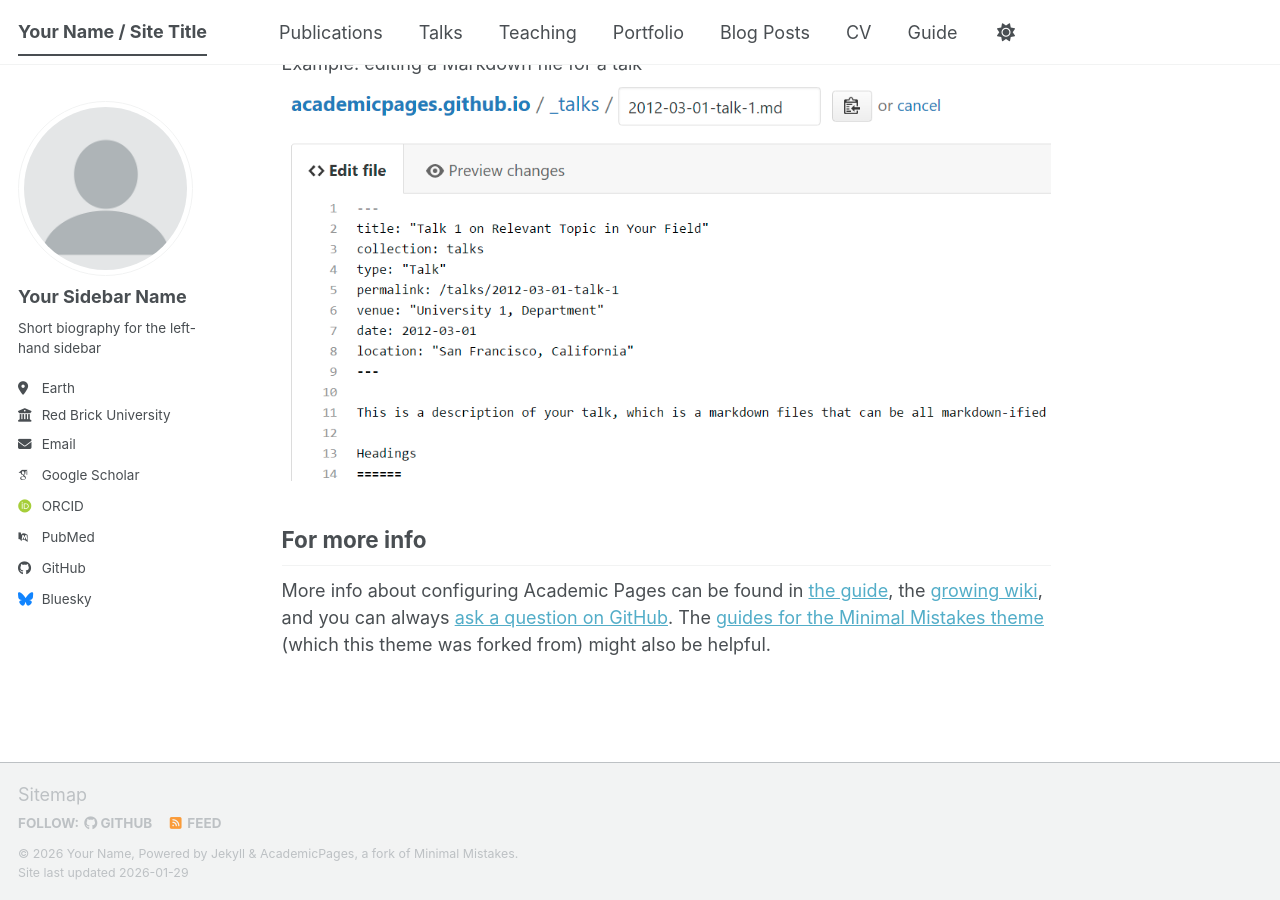
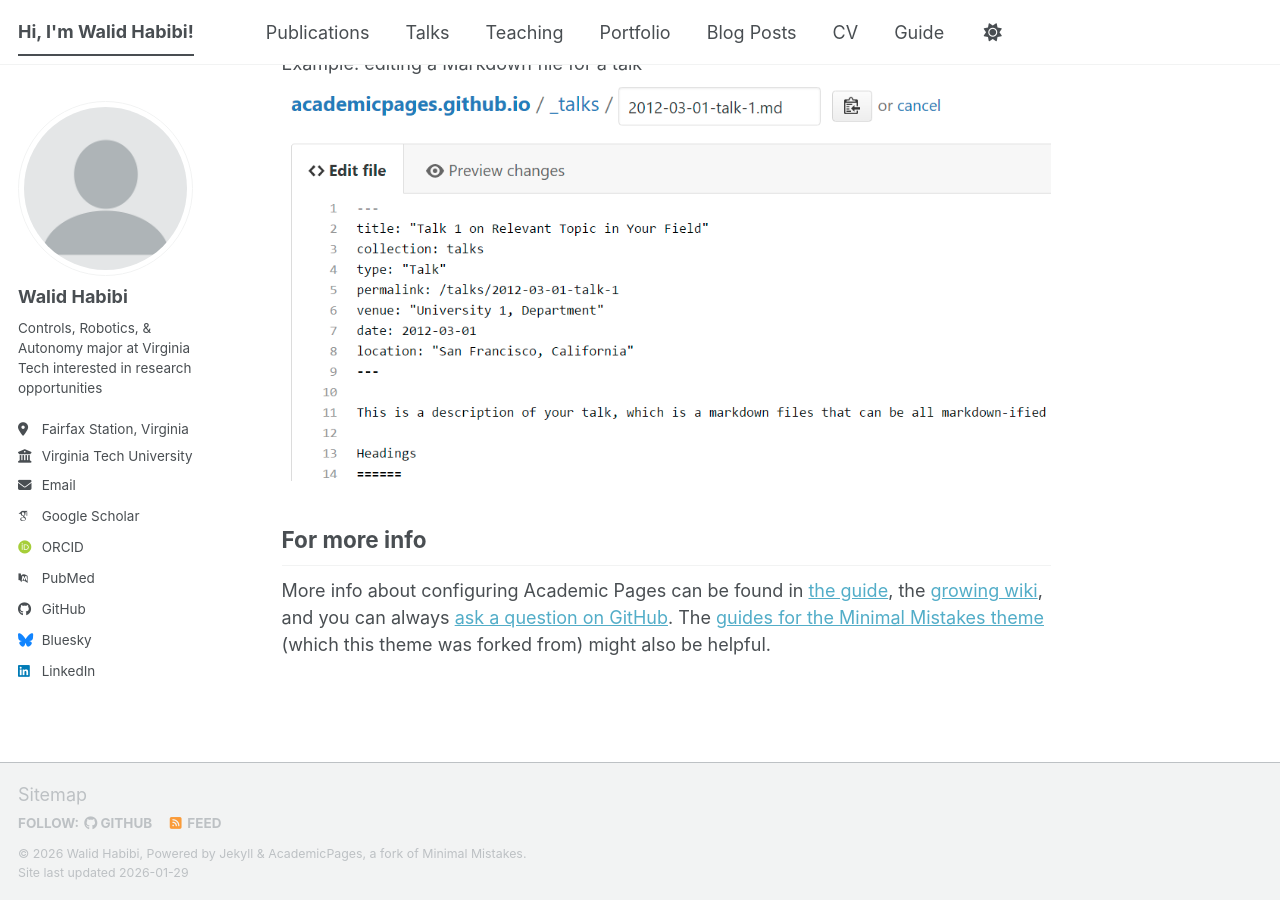
Before and after one commit to walidhabibilol/walidhabibilol.github.io, a Jekyll site: the page built from _pages/about.md, in a window 1280 px wide and 900 px high, scrolled down 2720 px. Built offline with Jekyll 4.4.1, drawn with Linux system fonts in a browser that asks for light colours; some web fonts are replaced; a script bundle is joined from its source files by our own code; library files that are not in the unit come from our copies.

Commit message:
Customize site configuration and author information

```diff
--- a/_config.yml
+++ b/_config.yml
@@ -9,14 +9,14 @@
 # Basic Site Settings
 locale                   : "en-US"
 site_theme               : "default" # The available themes options are "default", "air", "sunrise", "mint", "dirt" and "contrast"
-title                    : "Your Name / Site Title"
+title                    : "Hi, I'm Walid Habibi!"
 title_separator          : "-"
-name                     : &name "Your Name"
-description              : &description "Your Name's academic portfolio"   # Update this with a general description of your site, this is the default if not overridden by a page
-url                      : https://academicpages.github.io # The base hostname & protocol for your site e.g. "https://[your GitHub username].github.io",
+name                     : &name "Walid Habibi"
+description              : &description "Computer Engineering Student"   # Update this with a general description of your site, this is the default if not overridden by a page
+url                      : https://walidhabibilol.github.io # The base hostname & protocol for your site e.g. "https://[your GitHub username].github.io",
                                                            # or if you already have some other page hosted on Github then use "https://[your GitHub username].github.io/[Your Repo Name]"
 baseurl                  : "" # the subpath of your site, e.g. "/blog"
-repository               : "academicpages/academicpages.github.io"
+repository               : "walidhabibilol/walidhabibilol.github.io"
 
 # Site Author - The following control what appear as part of the author content on the side bar.
 #               If a field is blank the icon and link will not appear, otherwise it will be shown.
@@ -24,13 +24,13 @@
 author:
   # Biographic information
   avatar           : "profile.png"
-  name             : "Your Sidebar Name"
+  name             : "Walid Habibi"
   pronouns         : # example: "she/her"
-  bio              : "Short biography for the left-hand sidebar"
-  location         : "Earth"
-  employer         : "Red Brick University"
+  bio              : "Controls, Robotics, & Autonomy major at Virginia Tech interested in research opportunities"
+  location         : "Fairfax Station, Virginia"
+  employer         : "Virginia Tech University"
   uri              : # URL
-  email            : "none@example.org"
+  email            : "walidh24@vt.edu"
 
   # Academic websites
   academia         : # URL
@@ -51,7 +51,7 @@
   bitbucket        : # Username - Update with your username on the site
   codepen          : # Username
   dribbble         : # Username
-  github           : "academicpages"
+  github           : "walidhabibilol"
   kaggle           : # Username
   stackoverflow    : # User number or user number and name (i.e., use "1" or "1/jeff-atwood")
 
@@ -66,7 +66,7 @@
   keybase          : # Username
   instagram        : # Username
   lastfm           : # Username
-  linkedin         : # Username
+  linkedin         : "walid-habibi-611211297"
   mastodon         : # URL
   medium           : # URL
   pinterest        : # Username
```
